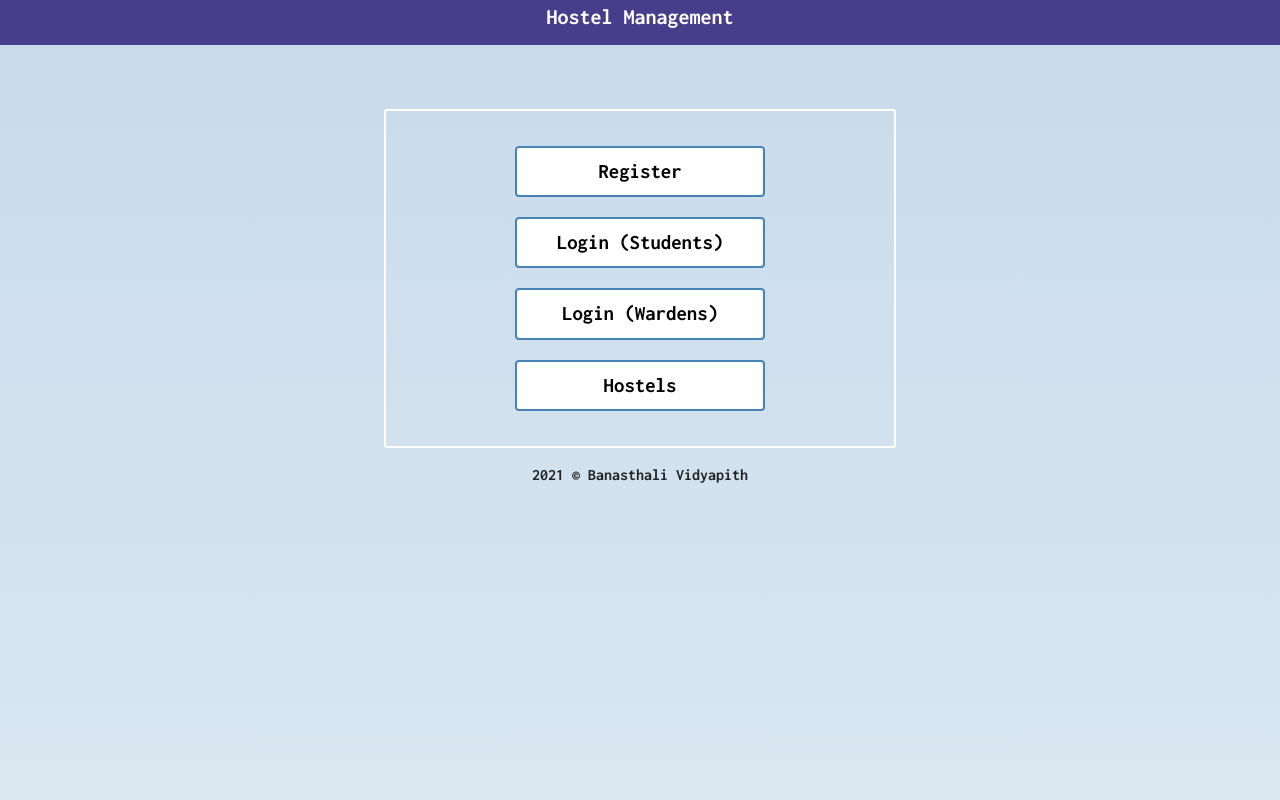
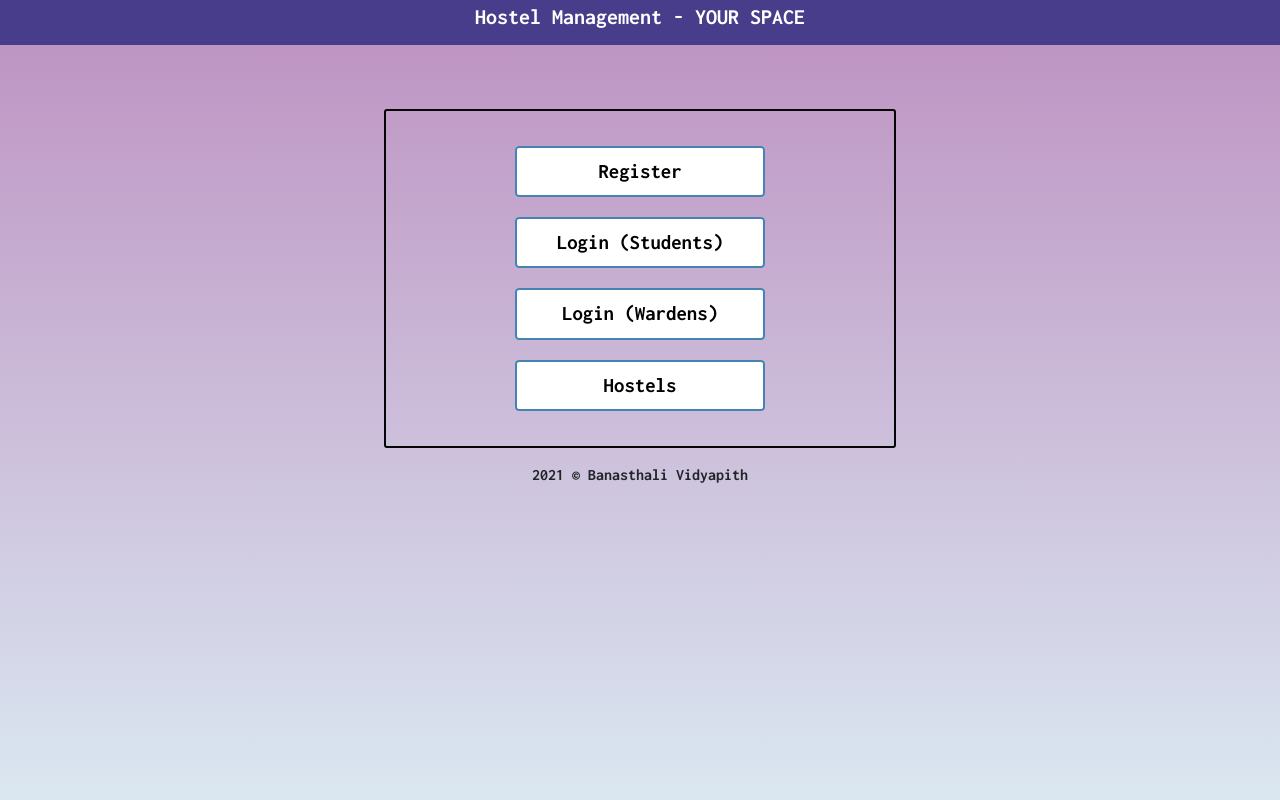
Before and after one commit to nayaldivya/YourSpace-BV, a Django app: page / in a window 1280 px wide. Run offline with Django 3.2, Linux system fonts and the light colour scheme; some libraries are stand-ins or nearby versions.

Commit message:
working code presented on 28.04

```diff
--- a/guest/models.py
+++ b/guest/models.py
@@ -9,7 +9,7 @@ from selection.models import User
 
 class Room(models.Model):
     # room_id = models.AutoField(primary_key=True)
-    room_choice = [('S', 'Single Occupancy'), ('D', 'Double Occupancy')]
+    room_choice = [('D', 'Double Occupancy'), ('T', 'Triple Occupancy'),('F', 'Four Occupancy')]
     no = models.CharField(validators=[MinLengthValidator(2)],max_length=5,unique=True)
     max_persons = models.IntegerField(default=2)
     room_type = models.CharField(choices=room_choice, max_length=1, default=None)
--- a/selection/static/selection/style.css
+++ b/selection/static/selection/style.css
@@ -10,7 +10,7 @@
             font-style: normal;
             font-weight: 200;
             margin: 0px;
-            background: linear-gradient(#c8daea, #dae7f1);
+            background: linear-gradient(hsl(295, 28%, 66%), #dae7f1);
 
 
             <!--background: white url("images/bck.jpg") no-repeat;-->
@@ -46,7 +46,7 @@
                 color: black;
                 padding: 15px;
                 text-align: center;
-                border: 2px white solid;
+                border: 2px rgb(5, 5, 5) solid;
                 border-radius: 3px;
 
         }
--- a/selection/templates/base.html
+++ b/selection/templates/base.html
@@ -21,7 +21,7 @@
 <div class="nav">
     <div class="nav-header">
         <div class="nav-title">
-            <a href="{% url 'register' %}">Hostel Management</a>
+            <a href="{% url 'register' %}">Hostel Management - YOUR SPACE</a>
         </div>
     </div>
     <!--<div class="nav-btn">-->
```
Also changed, not shown: selection/models.py (+4 -4 lines), db.sqlite3, guest/migrations/0013_auto_20210429_1232.py (added), selection/migrations/0001_initial.py, selection/migrations/0002_auto_20210429_1317.py (added).
